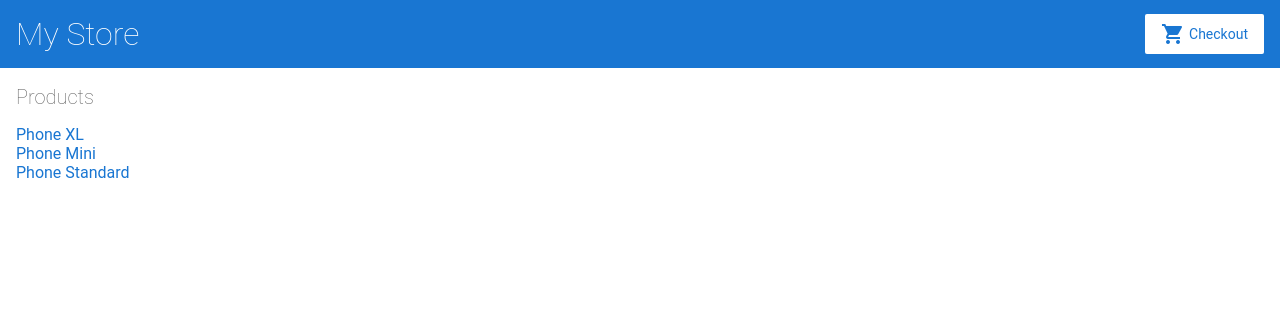
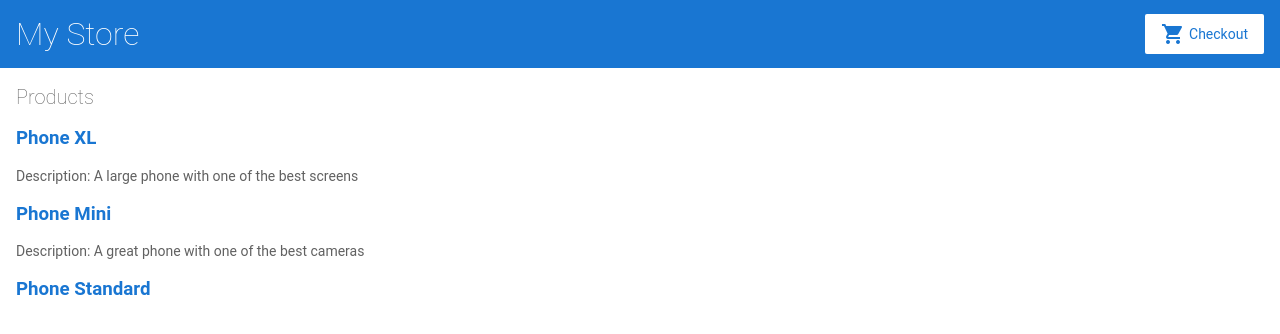
Before and after one commit to Sienghor/angular-wtvcb3, an Angular app: page / in a window 1280 px wide. Shown: the top 334 px of the page. Built offline with nearby package versions, Linux system fonts and the light colour scheme.

Commit message:
1 file modified

```diff
--- a/src/app/product-list/product-list.component.html
+++ b/src/app/product-list/product-list.component.html
@@ -1,9 +1,13 @@
 <h2>Products</h2>
 
 <div *ngFor="let product of products">
-  <a [title]=" product.name + 'details'">
-  {{ product.name }}
-  </a>
+  <h3>
+    <a [title]="product.name + 'details'">
+      {{ product.name }}
+    </a>
+  </h3>
+
+  <p *ngIf="product.description">Description: {{ product.description }}</p>
 </div>
 
 <!--
```
